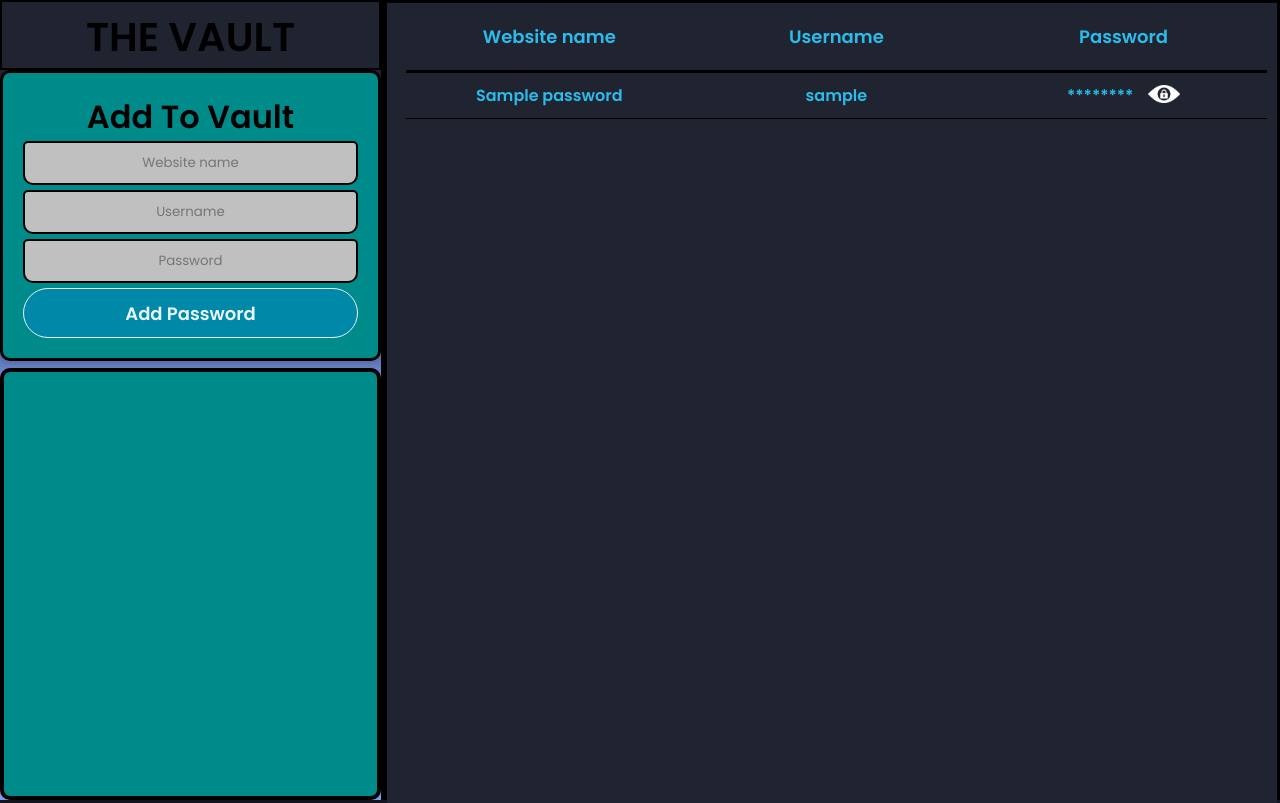
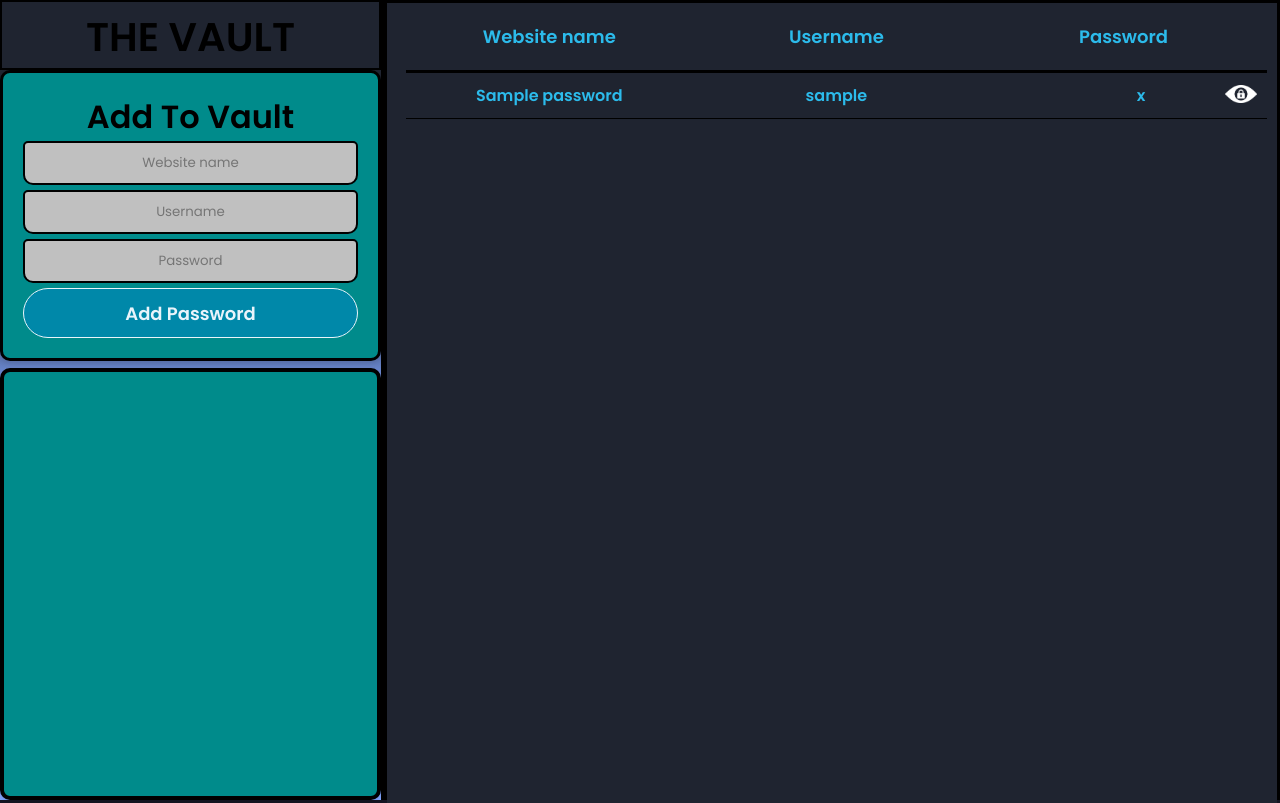
Before and after one commit to MaxWCode/Password-Manager, a Django app: template PasswordVault/vault/templates/vault/vault.html in a window 1280 px wide. Shown: the part 109-912 px from the top of the page. Run offline with Django 4.2, Linux system fonts and the light colour scheme; the template is opened without the code that fills it: values that come from a table or form of the project are taken from there, most other values are stand-ins (such as "Sample title", 1, 10 or a date in 2020).

Commit message:
Vault layout complete, Messages Fixed, Login and Logout button recalibrated

```diff
--- a/PasswordVault/vault/static/vault/vault.css
+++ b/PasswordVault/vault/static/vault/vault.css
@@ -236,12 +236,12 @@ h4#addFormBoxTitle {
 }
 
 #passwordTable li {
-    display: flex;
-    justify-content: center;
-    padding: 10px;
-    border-bottom: 1px solid black;
+  display: flex;
+  justify-content: right;
+  padding: 10px;
+  border-bottom: 1px solid black;
 }
 
 a#passIconBox {
-    margin-left: 15px;
+    margin-left: 80px;
 }
--- a/PasswordVault/vault/templates/vault/vault.html
+++ b/PasswordVault/vault/templates/vault/vault.html
@@ -34,10 +34,10 @@
                             {% for password in passwords %}
                                 <li class="passwordBox">
                                     <p class="graphText">
-                                        <span>{{ "********"|slice:":8" }}</span>
+                                        {{password.website_password}}
                                     </p>
-                                        <a id="passIconBox">
-                                            <img class="passwordIcon" src="{% static 'vault/PasswordHidden.png' %}">
+                                        <a id="passIconBox" onclick="changeImage()">
+                                            <img class="passwordIcon" onclick="changeImage()" id="passIcon" src="{% static 'vault/PasswordHidden.png' %}">
                                         </a>
                                 </li>
                             {% endfor %}
@@ -83,5 +83,17 @@
 {% endblock %}
 
 {% block scripts %}
+<script>
+    function changeImage() {
+        // get the image element by id
+        var img = document.getElementById("passIcon");
+        // get the password input element by id
+        var password = document.getElementById("id_website_password");
+        // toggle the type attribute of the password input element
+        password.type = password.type === "password" ? "text" : "password";
+        // change the source attribute of the image
+        img.src = password.type === "password" ? "{% static 'vault/PasswordHidden.png' %}" : "{% static 'vault/PasswordUnhidden.png' %}";
+    }
 
+</script>
 {% endblock %}
--- a/PasswordVault/vault/views.py
+++ b/PasswordVault/vault/views.py
@@ -16,7 +16,7 @@ from .models import Info
 def index(request):
     return render(request, "vault/index.html")
 
-@login_required(login_url='/login/')
+@login_required(login_url='/login')
 def vault(request):
     passwords = Info.objects.filter(user_account=request.user.id)
     form = forms.InfoForm(request.POST)
@@ -26,7 +26,6 @@ def vault(request):
         password = form.cleaned_data['website_password']
         info = Info(user_account=request.user, website_name=website_name, username=username, website_password=password)
         info.save()
-        messages.success(request, "Password added successfully!")
         return HttpResponseRedirect(reverse('vault'))
 
 
```
Also changed, not shown: PasswordVault/db.sqlite3, PasswordVault/templates/base.html (line endings or trailing spaces).
